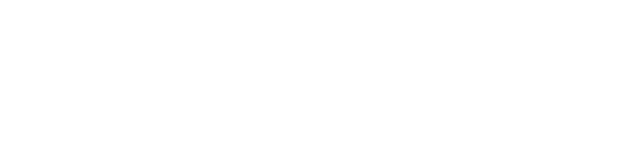
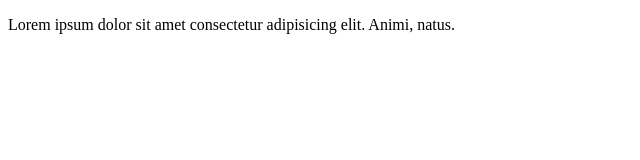
Before and after one commit to LuisPRoldan/pruebacasa, a plain HTML site: page Index.html in a window 1280 px wide. Shown: the whole page, without its empty margins (0-640 px from the left). Drawn offline with Linux system fonts and the light colour scheme.

Commit message:
commit Modificado

```diff
--- a/Index.html
+++ b/Index.html
@@ -7,6 +7,14 @@
     <title>Git Prueba</title>
 </head>
 <body>
+    <!--Div Contenedor1-->
+    <div class="container">
+    <div class="row">
+        <p>
+            Lorem ipsum dolor sit amet consectetur adipisicing elit. Animi, natus.
+        </p>
+    </div>
+    </div>
 
 </body>
 </html>
```
